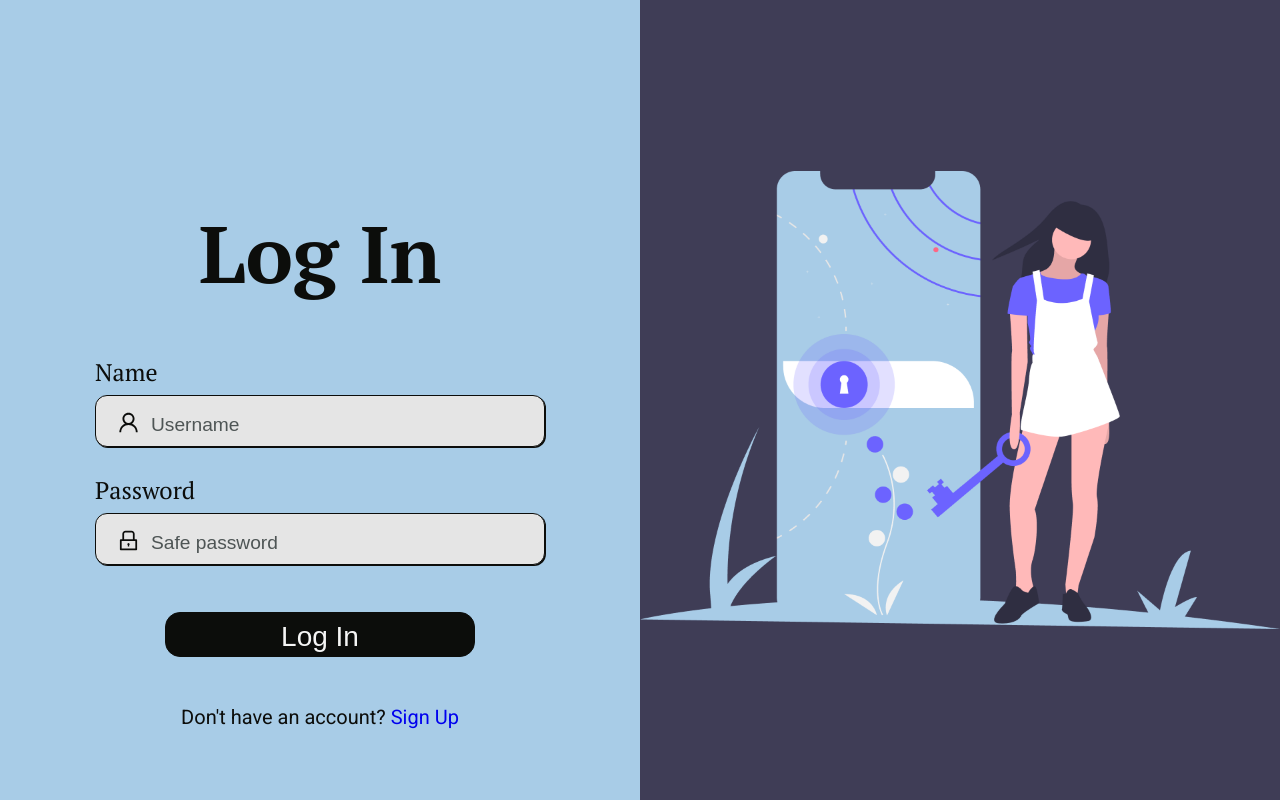
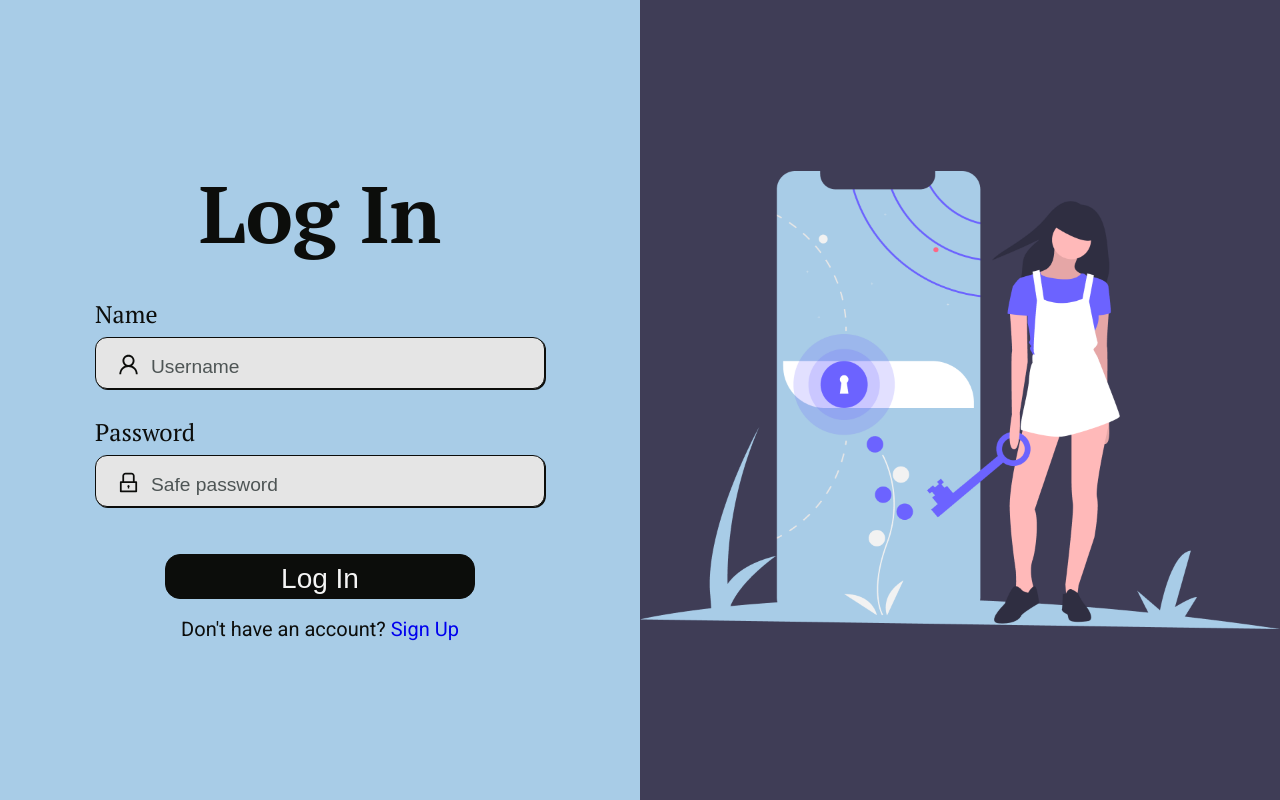
Before and after one commit to CalebeNavarro/gestao-de-habitos, a React (Create React App) app: page /login in a window 1280 px wide. Built offline with nearby package versions, Linux system fonts and the light colour scheme; no server answers; a web font is replaced by a local one.

Commit message:
Feature/login

```diff
--- a/src/pages/LogIn/index.jsx
+++ b/src/pages/LogIn/index.jsx
@@ -46,16 +46,18 @@ const LogIn = () => {
     <>
     <LogInContainer>
         <FormContainer onSubmit={handleSubmit(onSubmitFunction)}>
+        <div className="inputs-container">
             <h1>Log In</h1>
-            <div className="inputs-container">
+
             <Input register={register} type="text" name='username' label="Name"  placeholder="Username" error={errors.name?.message} icon={AiOutlineUser}></Input>
 
             <Input register={register} type="password" name='password' label="Password"  placeholder="Safe password" error={errors.password?.message} icon={AiOutlineLock}></Input>
             <div className="div-button">
             <Button>Log In</Button>
             </div>
+
+        <p>Don't have an account? <Link to="/signup">Sign Up</Link></p>
         </div>
-        <p>Don't have an account? <Link to="/signup">Sign Up</Link></p>
         </FormContainer>
         <div className="div-img">
             <img src={LogInImage} alt="" />
--- a/src/pages/LogIn/styles.js
+++ b/src/pages/LogIn/styles.js
@@ -33,18 +33,18 @@ export const FormContainer = styled.form`
   height: 100vh;
   display: flex;
   flex-direction: column;
+  justify-content: center;
 
   h1 {
     text-align: center;
-    font-size: 36px;
-    margin-top: 60px;
+    font-size: 3rem;
+    margin-bottom: 2rem;
   }
   .inputs-container {
     display: flex;
     width: 100%;
     align-items: center;
     flex-direction: column;
-    margin: 50px auto 30px;
     .div-button {
       margin-top: 20px;
     }
@@ -61,7 +61,6 @@ export const FormContainer = styled.form`
     width: 50%;
 
     h1 {
-      margin-top: 200px;
       font-size: 80px;
     }
   }
--- a/src/pages/SignUp/index.jsx
+++ b/src/pages/SignUp/index.jsx
@@ -46,8 +46,9 @@ const SignUp = () => {
             <img src={SignUpInImage} alt="" />
         </div>
         <FormContainer onSubmit={handleSubmit(onSubmitFunction)}>
+        <div className="inputs-container">
             <h1>Sign Up</h1>
-            <div className="inputs-container">
+
             <Input register={register} type="text" name='username' label="Name"  placeholder="Username" error={errors.name?.message} icon={AiOutlineUser}></Input>
 
             <Input register={register} type="email" name='email' label="Email"  placeholder="Your best email" error={errors.email?.message} icon={AiOutlineUser}></Input>
@@ -59,9 +60,10 @@ const SignUp = () => {
 
             <div className="div-button">
             <Button>Sign Up</Button>
-            </div>
+
         </div>
-        <p>Already have an account? <Link to="/signup">Log In</Link></p>
+        <p>Already have an account? <Link to="/login">Log In</Link></p>
+        </div>
         </FormContainer>
         </SignUpInContainer>
 
--- a/src/pages/SignUp/styles.js
+++ b/src/pages/SignUp/styles.js
@@ -33,12 +33,11 @@ export const FormContainer = styled.form`
   height: 100vh;
   display: flex;
   flex-direction: column;
+  justify-content: center;
 
   h1 {
     text-align: center;
-    font-size: 36px;
-    margin-top: 40px;
-    margin-bottom: 10px;
+    font-size: 3rem;
   }
   .inputs-container {
     display: flex;
@@ -65,8 +64,8 @@ export const FormContainer = styled.form`
     width: 50%;
 
     h1 {
-      margin-top: 100px;
       font-size: 80px;
+      margin-bottom: 2rem;
     }
     .inputs-container {
       .div-button {
```
